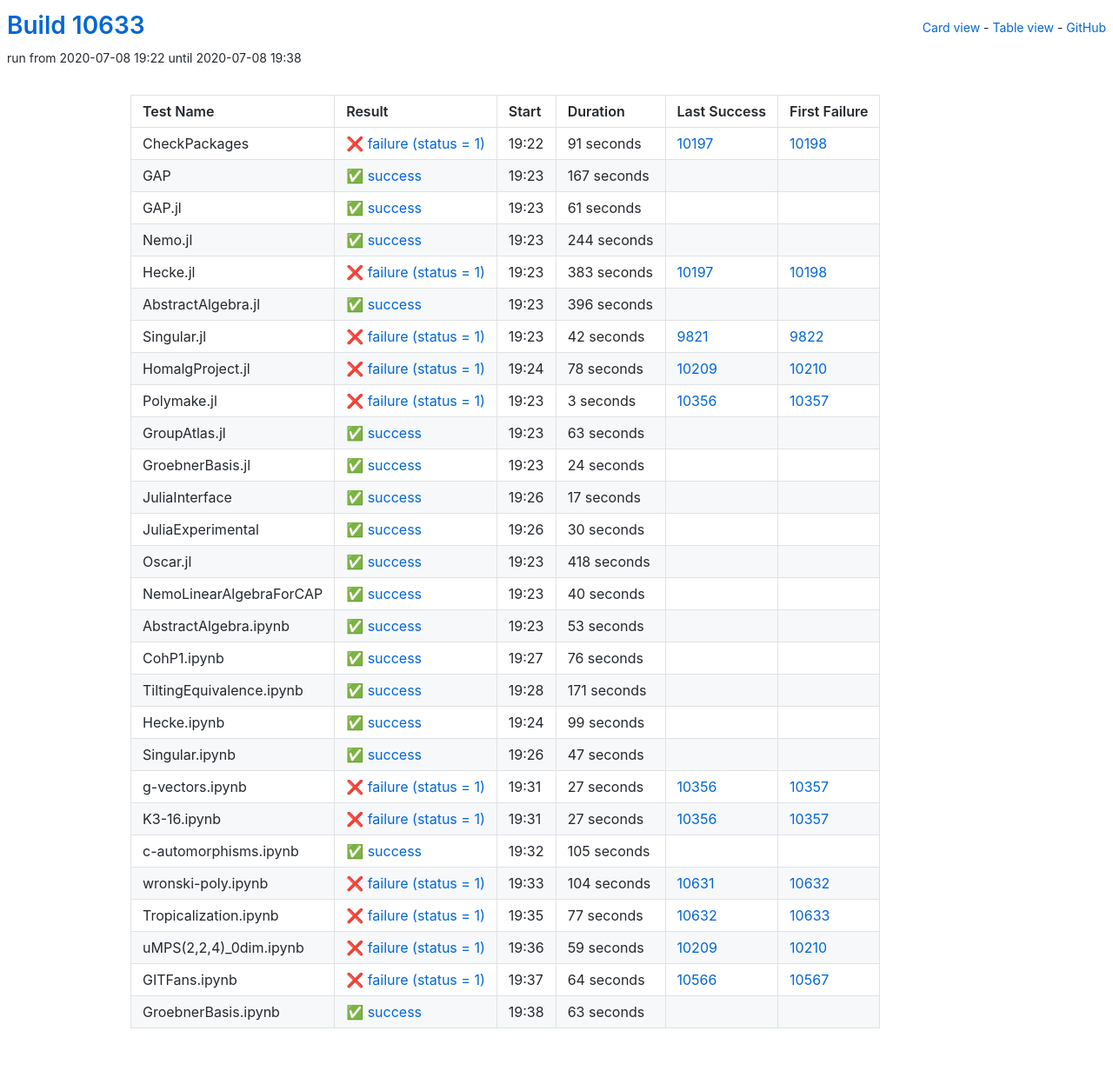
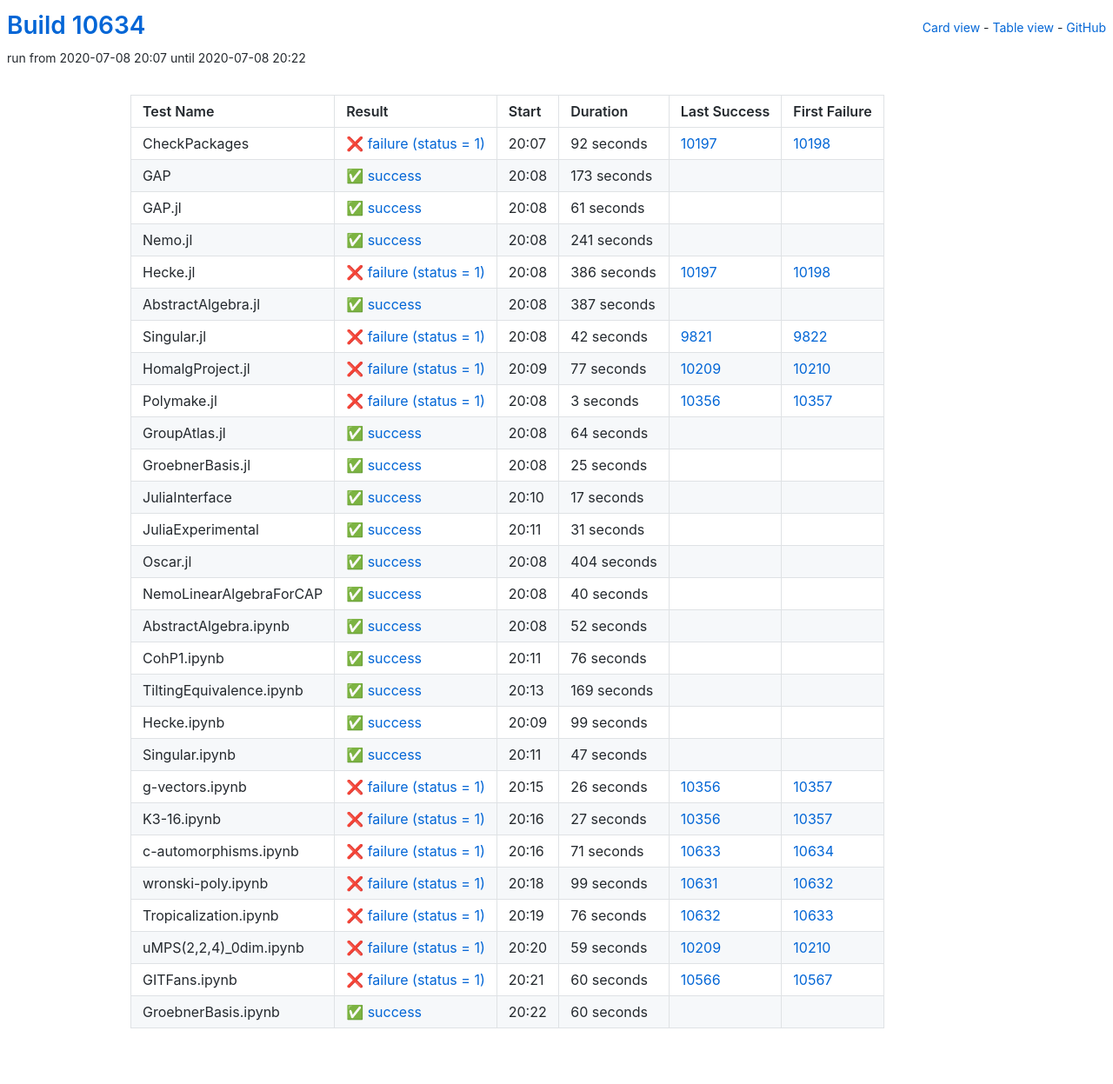
Before and after one commit to oscar-system/oscar-ci-status, a Jekyll site: the page built from table.html, in a window 1280 px wide. Shown: the whole page at 87% size. Built offline with Jekyll 4.4.1, drawn with Linux system fonts in a browser that asks for light colours.

Commit message:
Build #10634

```diff
--- a/_data/ci.yml
+++ b/_data/ci.yml
@@ -1,6 +1,6 @@
 ---
-build: 10633
-build_url: https://oscarci.mathematik.uni-kl.de/job/oscar/10633/
+build: 10634
+build_url: https://oscarci.mathematik.uni-kl.de/job/oscar/10634/
 job: oscar
 organization: oscar-system
 repo: oscar-ci-status
@@ -8,32 +8,32 @@
 tests:
 - name: CheckPackages
   id: checkpackages
-  log: https://oscarci.mathematik.uni-kl.de/job/oscar/10633/artifact/logs/build-10633/CheckPackages.log
-  start: 2020-07-08 19:22
+  log: https://oscarci.mathematik.uni-kl.de/job/oscar/10634/artifact/logs/build-10634/CheckPackages.log
+  start: 2020-07-08 20:07
   success: false
   exitcode: 1
   status: failure
-  duration: 91
+  duration: 92
   last_success: 10197
   last_success_url: https://oscarci.mathematik.uni-kl.de/job/oscar/10197/
   first_failure: 10198
   first_failure_url: https://oscarci.mathematik.uni-kl.de/job/oscar/10198/
 - name: GAP
   id: gap
-  log: https://oscarci.mathematik.uni-kl.de/job/oscar/10633/artifact/logs/build-10633/GAP.log
-  start: 2020-07-08 19:23
+  log: https://oscarci.mathematik.uni-kl.de/job/oscar/10634/artifact/logs/build-10634/GAP.log
+  start: 2020-07-08 20:08
   success: true
   exitcode: 0
   status: success
-  duration: 167
+  duration: 173
   last_success: false
   last_success_url:
   first_failure: false
   first_failure_url:
 - name: GAP.jl
   id: gap-jl
-  log: https://oscarci.mathematik.uni-kl.de/job/oscar/10633/artifact/logs/build-10633/GAP.jl.log
-  start: 2020-07-08 19:23
+  log: https://oscarci.mathematik.uni-kl.de/job/oscar/10634/artifact/logs/build-10634/GAP.jl.log
+  start: 2020-07-08 20:08
   success: true
   exitcode: 0
   status: success
@@ -44,44 +44,44 @@
   first_failure_url:
 - name: Nemo.jl
   id: nemo-jl
-  log: https://oscarci.mathematik.uni-kl.de/job/oscar/10633/artifact/logs/build-10633/Nemo.jl.log
-  start: 2020-07-08 19:23
+  log: https://oscarci.mathematik.uni-kl.de/job/oscar/10634/artifact/logs/build-10634/Nemo.jl.log
+  start: 2020-07-08 20:08
   success: true
   exitcode: 0
   status: success
-  duration: 244
+  duration: 241
   last_success: false
   last_success_url:
   first_failure: false
   first_failure_url:
 - name: Hecke.jl
   id: hecke-jl
-  log: https://oscarci.mathematik.uni-kl.de/job/oscar/10633/artifact/logs/build-10633/Hecke.jl.log
-  start: 2020-07-08 19:23
+  log: https://oscarci.mathematik.uni-kl.de/job/oscar/10634/artifact/logs/build-10634/Hecke.jl.log
+  start: 2020-07-08 20:08
   success: false
   exitcode: 1
   status: failure
-  duration: 383
+  duration: 386
   last_success: 10197
   last_success_url: https://oscarci.mathematik.uni-kl.de/job/oscar/10197/
   first_failure: 10198
   first_failure_url: https://oscarci.mathematik.uni-kl.de/job/oscar/10198/
 - name: AbstractAlgebra.jl
   id: abstractalgebra-jl
-  log: https://oscarci.mathematik.uni-kl.de/job/oscar/10633/artifact/logs/build-10633/AbstractAlgebra.jl.log
-  start: 2020-07-08 19:23
+  log: https://oscarci.mathematik.uni-kl.de/job/oscar/10634/artifact/logs/build-10634/AbstractAlgebra.jl.log
+  start: 2020-07-08 20:08
   success: true
   exitcode: 0
   status: success
-  duration: 396
+  duration: 387
   last_success: false
   last_success_url:
   first_failure: false
   first_failure_url:
 - name: Singular.jl
   id: singular-jl
-  log: https://oscarci.mathematik.uni-kl.de/job/oscar/10633/artifact/logs/build-10633/Singular.jl.log
-  start: 2020-07-08 19:23
+  log: https://oscarci.mathematik.uni-kl.de/job/oscar/10634/artifact/logs/build-10634/Singular.jl.log
+  start: 2020-07-08 20:08
   success: false
   exitcode: 1
   status: failure
@@ -92,20 +92,20 @@
   first_failure_url: https://oscarci.mathematik.uni-kl.de/job/oscar/9822/
 - name: HomalgProject.jl
   id: homalgproject-jl
-  log: https://oscarci.mathematik.uni-kl.de/job/oscar/10633/artifact/logs/build-10633/HomalgProject.jl.log
-  start: 2020-07-08 19:24
+  log: https://oscarci.mathematik.uni-kl.de/job/oscar/10634/artifact/logs/build-10634/HomalgProject.jl.log
+  start: 2020-07-08 20:09
   success: false
   exitcode: 1
   status: failure
-  duration: 78
+  duration: 77
   last_success: 10209
   last_success_url: https://oscarci.mathematik.uni-kl.de/job/oscar/10209/
   first_failure: 10210
   first_failure_url: https://oscarci.mathematik.uni-kl.de/job/oscar/10210/
 - name: Polymake.jl
   id: polymake-jl
-  log: https://oscarci.mathematik.uni-kl.de/job/oscar/10633/artifact/logs/build-10633/Polymake.jl.log
-  start: 2020-07-08 19:23
+  log: https://oscarci.mathematik.uni-kl.de/job/oscar/10634/artifact/logs/build-10634/Polymake.jl.log
+  start: 2020-07-08 20:08
   success: false
   exitcode: 1
   status: failure
@@ -116,32 +116,32 @@
   first_failure_url: https://oscarci.mathematik.uni-kl.de/job/oscar/10357/
 - name: GroupAtlas.jl
   id: groupatlas-jl
-  log: https://oscarci.mathematik.uni-kl.de/job/oscar/10633/artifact/logs/build-10633/GroupAtlas.jl.log
-  start: 2020-07-08 19:23
+  log: https://oscarci.mathematik.uni-kl.de/job/oscar/10634/artifact/logs/build-10634/GroupAtlas.jl.log
+  start: 2020-07-08 20:08
   success: true
   exitcode: 0
   status: success
-  duration: 63
+  duration: 64
   last_success: false
   last_success_url:
   first_failure: false
   first_failure_url:
 - name: GroebnerBasis.jl
   id: groebnerbasis-jl
-  log: https://oscarci.mathematik.uni-kl.de/job/oscar/10633/artifact/logs/build-10633/GroebnerBasis.jl.log
-  start: 2020-07-08 19:23
+  log: https://oscarci.mathematik.uni-kl.de/job/oscar/10634/artifact/logs/build-10634/GroebnerBasis.jl.log
+  start: 2020-07-08 20:08
   success: true
   exitcode: 0
   status: success
-  duration: 24
+  duration: 25
   last_success: false
   last_success_url:
   first_failure: false
   first_failure_url:
 - name: JuliaInterface
   id: juliainterface
-  log: https://oscarci.mathematik.uni-kl.de/job/oscar/10633/artifact/logs/build-10633/JuliaInterface.log
-  start: 2020-07-08 19:26
+  log: https://oscarci.mathematik.uni-kl.de/job/oscar/10634/artifact/logs/build-10634/JuliaInterface.log
+  start: 2020-07-08 20:10
   success: true
   exitcode: 0
   status: success
@@ -152,32 +152,32 @@
   first_failure_url:
 - name: JuliaExperimental
   id: juliaexperimental
-  log: https://oscarci.mathematik.uni-kl.de/job/oscar/10633/artifact/logs/build-10633/JuliaExperimental.log
-  start: 2020-07-08 19:26
+  log: https://oscarci.mathematik.uni-kl.de/job/oscar/10634/artifact/logs/build-10634/JuliaExperimental.log
+  start: 2020-07-08 20:11
   success: true
   exitcode: 0
   status: success
-  duration: 30
+  duration: 31
   last_success: false
   last_success_url:
   first_failure: false
   first_failure_url:
 - name: Oscar.jl
   id: oscar-jl
-  log: https://oscarci.mathematik.uni-kl.de/job/oscar/10633/artifact/logs/build-10633/Oscar.jl.log
-  start: 2020-07-08 19:23
+  log: https://oscarci.mathematik.uni-kl.de/job/oscar/10634/artifact/logs/build-10634/Oscar.jl.log
+  start: 2020-07-08 20:08
   success: true
   exitcode: 0
   status: success
-  duration: 418
+  duration: 404
   last_success: false
   last_success_url:
   first_failure: false
   first_failure_url:
 - name: NemoLinearAlgebraForCAP
   id: nemolinearalgebraforcap
-  log: https://oscarci.mathematik.uni-kl.de/job/oscar/10633/artifact/logs/build-10633/NemoLinearAlgebraForCAP.log
-  start: 2020-07-08 19:23
+  log: https://oscarci.mathematik.uni-kl.de/job/oscar/10634/artifact/logs/build-10634/NemoLinearAlgebraForCAP.log
+  start: 2020-07-08 20:08
   success: true
   exitcode: 0
   status: success
@@ -188,20 +188,20 @@
   first_failure_url:
 - name: AbstractAlgebra.ipynb
   id: abstractalgebra-ipynb
-  log: https://oscarci.mathematik.uni-kl.de/job/oscar/10633/artifact/logs/build-10633/AbstractAlgebra.ipynb.log
-  start: 2020-07-08 19:23
+  log: https://oscarci.mathematik.uni-kl.de/job/oscar/10634/artifact/logs/build-10634/AbstractAlgebra.ipynb.log
+  start: 2020-07-08 20:08
   success: true
   exitcode: 0
   status: success
-  duration: 53
+  duration: 52
   last_success: false
   last_success_url:
   first_failure: false
   first_failure_url:
 - name: CohP1.ipynb
   id: cohp1-ipynb
-  log: https://oscarci.mathematik.uni-kl.de/job/oscar/10633/artifact/logs/build-10633/CohP1.ipynb.log
-  start: 2020-07-08 19:27
+  log: https://oscarci.mathematik.uni-kl.de/job/oscar/10634/artifact/logs/build-10634/CohP1.ipynb.log
+  start: 2020-07-08 20:11
   success: true
   exitcode: 0
   status: success
@@ -212,20 +212,20 @@
   first_failure_url:
 - name: TiltingEquivalence.ipynb
   id: tiltingequivalence-ipynb
-  log: https://oscarci.mathematik.uni-kl.de/job/oscar/10633/artifact/logs/build-10633/TiltingEquivalence.ipynb.log
-  start: 2020-07-08 19:28
+  log: https://oscarci.mathematik.uni-kl.de/job/oscar/10634/artifact/logs/build-10634/TiltingEquivalence.ipynb.log
+  start: 2020-07-08 20:13
   success: true
   exitcode: 0
   status: success
-  duration: 171
+  duration: 169
   last_success: false
   last_success_url:
   first_failure: false
   first_failure_url:
 - name: Hecke.ipynb
   id: hecke-ipynb
-  log: https://oscarci.mathematik.uni-kl.de/job/oscar/10633/artifact/logs/build-10633/Hecke.ipynb.log
-  start: 2020-07-08 19:24
+  log: https://oscarci.mathematik.uni-kl.de/job/oscar/10634/artifact/logs/build-10634/Hecke.ipynb.log
+  start: 2020-07-08 20:09
   success: true
   exitcode: 0
   status: success
@@ -236,8 +236,8 @@
   first_failure_url:
 - name: Singular.ipynb
   id: singular-ipynb
-  log: https://oscarci.mathematik.uni-kl.de/job/oscar/10633/artifact/logs/build-10633/Singular.ipynb.log
-  start: 2020-07-08 19:26
+  log: https://oscarci.mathematik.uni-kl.de/job/oscar/10634/artifact/logs/build-10634/Singular.ipynb.log
+  start: 2020-07-08 20:11
   success: true
   exitcode: 0
   status: success
@@ -248,20 +248,20 @@
   first_failure_url:
 - name: g-vectors.ipynb
   id: g-vectors-ipynb
-  log: https://oscarci.mathematik.uni-kl.de/job/oscar/10633/artifact/logs/build-10633/g-vectors.ipynb.log
-  start: 2020-07-08 19:31
+  log: https://oscarci.mathematik.uni-kl.de/job/oscar/10634/artifact/logs/build-10634/g-vectors.ipynb.log
+  start: 2020-07-08 20:15
   success: false
   exitcode: 1
   status: failure
-  duration: 27
+  duration: 26
   last_success: 10356
   last_success_url: https://oscarci.mathematik.uni-kl.de/job/oscar/10356/
   first_failure: 10357
   first_failure_url: https://oscarci.mathematik.uni-kl.de/job/oscar/10357/
 - name: K3-16.ipynb
   id: k3-16-ipynb
-  log: https://oscarci.mathematik.uni-kl.de/job/oscar/10633/artifact/logs/build-10633/K3-16.ipynb.log
-  start: 2020-07-08 19:31
+  log: https://oscarci.mathematik.uni-kl.de/job/oscar/10634/artifact/logs/build-10634/K3-16.ipynb.log
+  start: 2020-07-08 20:16
   success: false
   exitcode: 1
   status: failure
@@ -272,44 +272,44 @@
   first_failure_url: https://oscarci.mathematik.uni-kl.de/job/oscar/10357/
 - name: c-automorphisms.ipynb
   id: c-automorphisms-ipynb
-  log: https://oscarci.mathematik.uni-kl.de/job/oscar/10633/artifact/logs/build-10633/c-automorphisms.ipynb.log
-  start: 2020-07-08 19:32
-  success: true
-  exitcode: 0
-  status: success
-  duration: 105
-  last_success: false
-  last_success_url:
-  first_failure: false
-  first_failure_url:
-- name: wronski-poly.ipynb
-  id: wronski-poly-ipynb
-  log: https://oscarci.mathematik.uni-kl.de/job/oscar/10633/artifact/logs/build-10633/wronski-poly.ipynb.log
-  start: 2020-07-08 19:33
+  log: https://oscarci.mathematik.uni-kl.de/job/oscar/10634/artifact/logs/build-10634/c-automorphisms.ipynb.log
+  start: 2020-07-08 20:16
   success: false
   exitcode: 1
   status: failure
-  duration: 104
+  duration: 71
+  last_success: 10633
+  last_success_url: https://oscarci.mathematik.uni-kl.de/job/oscar/10633/
+  first_failure: 10634
+  first_failure_url: https://oscarci.mathematik.uni-kl.de/job/oscar/10634/
+- name: wronski-poly.ipynb
+  id: wronski-poly-ipynb
+  log: https://oscarci.mathematik.uni-kl.de/job/oscar/10634/artifact/logs/build-10634/wronski-poly.ipynb.log
+  start: 2020-07-08 20:18
+  success: false
+  exitcode: 1
+  status: failure
+  duration: 99
   last_success: 10631
   last_success_url: https://oscarci.mathematik.uni-kl.de/job/oscar/10631/
   first_failure: 10632
   first_failure_url: https://oscarci.mathematik.uni-kl.de/job/oscar/10632/
 - name: Tropicalization.ipynb
   id: tropicalization-ipynb
-  log: https://oscarci.mathematik.uni-kl.de/job/oscar/10633/artifact/logs/build-10633/Tropicalization.ipynb.log
-  start: 2020-07-08 19:35
+  log: https://oscarci.mathematik.uni-kl.de/job/oscar/10634/artifact/logs/build-10634/Tropicalization.ipynb.log
+  start: 2020-07-08 20:19
   success: false
   exitcode: 1
   status: failure
-  duration: 77
+  duration: 76
   last_success: 10632
   last_success_url: https://oscarci.mathematik.uni-kl.de/job/oscar/10632/
   first_failure: 10633
   first_failure_url: https://oscarci.mathematik.uni-kl.de/job/oscar/10633/
 - name: uMPS(2,2,4)_0dim.ipynb
   id: umps-2-2-4-0dim-ipynb
-  log: https://oscarci.mathematik.uni-kl.de/job/oscar/10633/artifact/logs/build-10633/uMPS-2-2-4-_0dim.ipynb.log
-  start: 2020-07-08 19:36
+  log: https://oscarci.mathematik.uni-kl.de/job/oscar/10634/artifact/logs/build-10634/uMPS-2-2-4-_0dim.ipynb.log
+  start: 2020-07-08 20:20
   success: false
   exitcode: 1
   status: failure
@@ -320,24 +320,24 @@
   first_failure_url: https://oscarci.mathematik.uni-kl.de/job/oscar/10210/
 - name: GITFans.ipynb
   id: gitfans-ipynb
-  log: https://oscarci.mathematik.uni-kl.de/job/oscar/10633/artifact/logs/build-10633/GITFans.ipynb.log
-  start: 2020-07-08 19:37
+  log: https://oscarci.mathematik.uni-kl.de/job/oscar/10634/artifact/logs/build-10634/GITFans.ipynb.log
+  start: 2020-07-08 20:21
   success: false
   exitcode: 1
   status: failure
-  duration: 64
+  duration: 60
   last_success: 10566
   last_success_url: https://oscarci.mathematik.uni-kl.de/job/oscar/10566/
   first_failure: 10567
   first_failure_url: https://oscarci.mathematik.uni-kl.de/job/oscar/10567/
 - name: GroebnerBasis.ipynb
   id: groebnerbasis-ipynb
-  log: https://oscarci.mathematik.uni-kl.de/job/oscar/10633/artifact/logs/build-10633/GroebnerBasis.ipynb.log
-  start: 2020-07-08 19:38
+  log: https://oscarci.mathematik.uni-kl.de/job/oscar/10634/artifact/logs/build-10634/GroebnerBasis.ipynb.log
+  start: 2020-07-08 20:22
   success: true
   exitcode: 0
   status: success
-  duration: 63
+  duration: 60
   last_success: false
   last_success_url:
   first_failure: false
```
Also changed, not shown: README.md.
